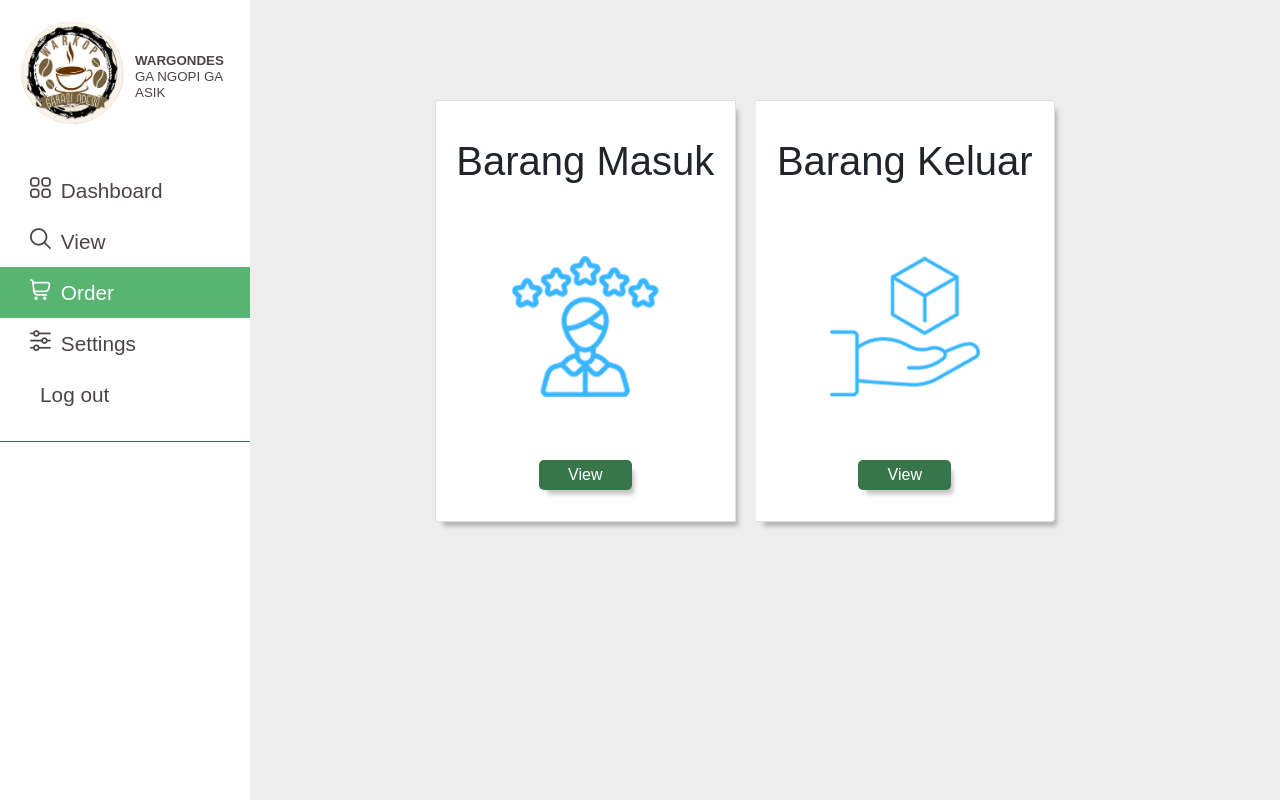
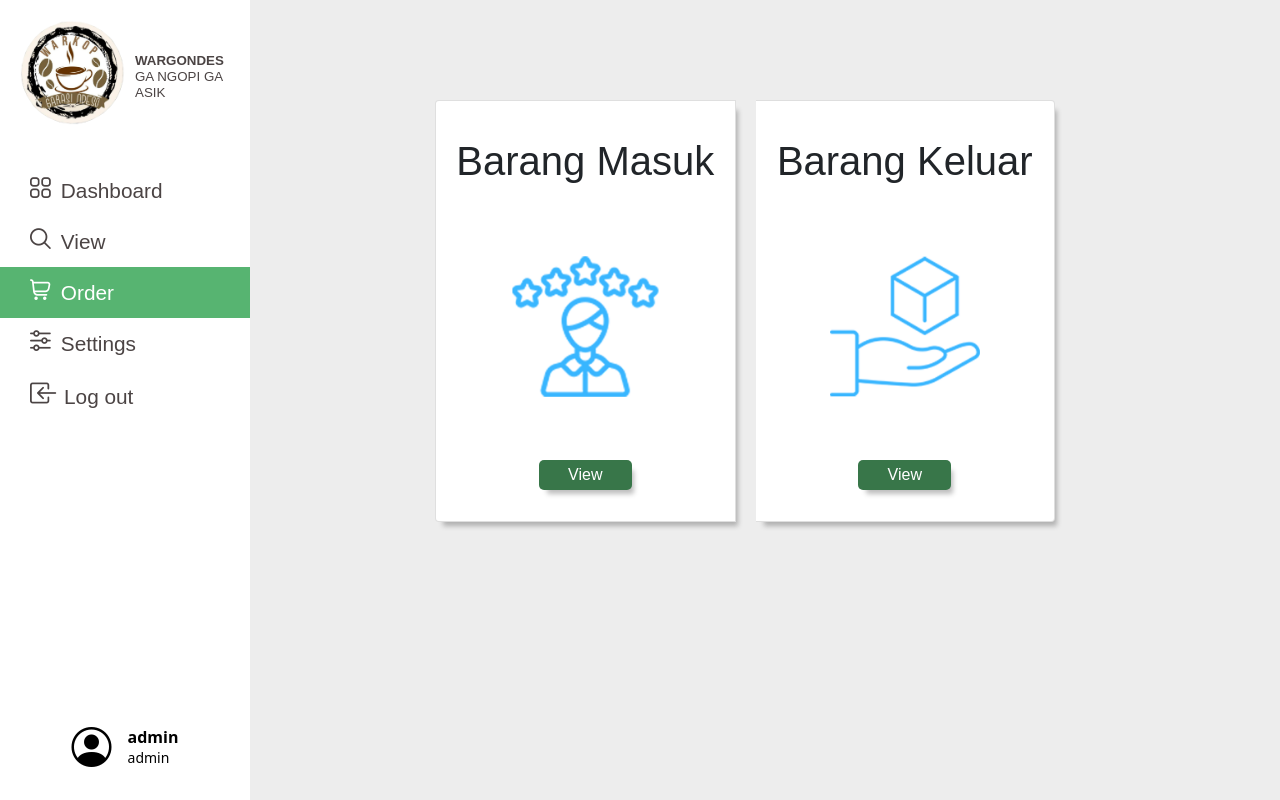
Before and after one commit to Fauzian890/inventory, a PHP site: page /php/orderPage.php in a window 1280 px wide. Run offline with PHP 8.4, Linux system fonts and the light colour scheme; a user stored in the database is signed in; some libraries are stand-ins or nearby versions; some web fonts are replaced.

Commit message:
add user avatar

```diff
--- a/css/navbar.css
+++ b/css/navbar.css
@@ -79,7 +79,6 @@ a, a:hover, a:focus {
 
 #sidebar ul.components {
   padding: 20px 0;
-  border-bottom: 1px solid #387649;
 }
 
 #sidebar ul p {
--- a/include/header.php
+++ b/include/header.php
@@ -28,4 +28,5 @@
 	<link rel='stylesheet' href='https://cdn.datatables.net/buttons/2.4.1/css/buttons.dataTables.min.css'>
 	<title>WARGONDES</title>
 	<link rel="icon" type="image/x-icon" href="../img/logo.png">
+	<link rel="stylesheet" href="https://cdn.jsdelivr.net/npm/bootstrap-icons@1.10.5/font/bootstrap-icons.css">
 </head>
--- a/include/navbar.php
+++ b/include/navbar.php
@@ -49,8 +49,42 @@
 			</li>
 			<li>
 				<a id="label" onclick="return confirm('You are about to Log out, click YES to proceed');" href="../actions/logout.php">
-					<i class="fi fi-sr-sign-out"></i>Log out</a>
+					<i class="bi bi-box-arrow-in-left" style="margin-right:6px;font-size: 28px;"></i>Log out</a>
 			</li>
 		</ul>
+		<div class="user">
+			<i class="bi bi-person-circle"></i>
+			<div>
+
+			<div class="username"><?php echo $_SESSION["user"] ?></div>
+			<div class="role"><?php echo $_SESSION["role"] ?></div>
+			</div>
+		</div>
 	</nav>
 </div>
+
+<style>
+	.user {
+		color: black;
+		display: flex;
+		width: 100%;
+		justify-content: center;
+		align-items: center;
+		position: absolute;
+		bottom: 32px;
+	}
+
+	.user i {
+		font-size: 40px;
+		margin-right: 16px;
+	}
+
+	.user .username {
+		font-weight: bold;
+	}
+
+	.user .role {
+		font-size: 14px;
+		margin-top: -2px;
+	}
+</style>
```
